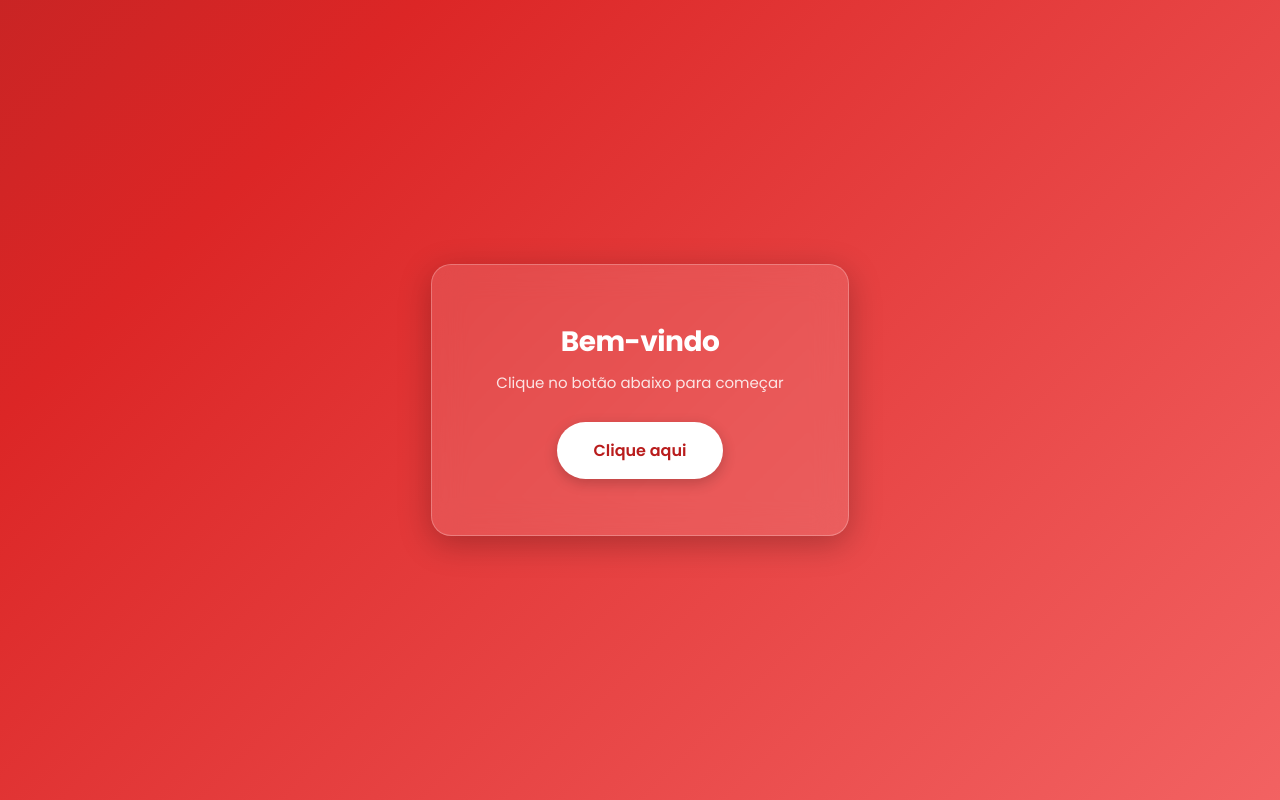
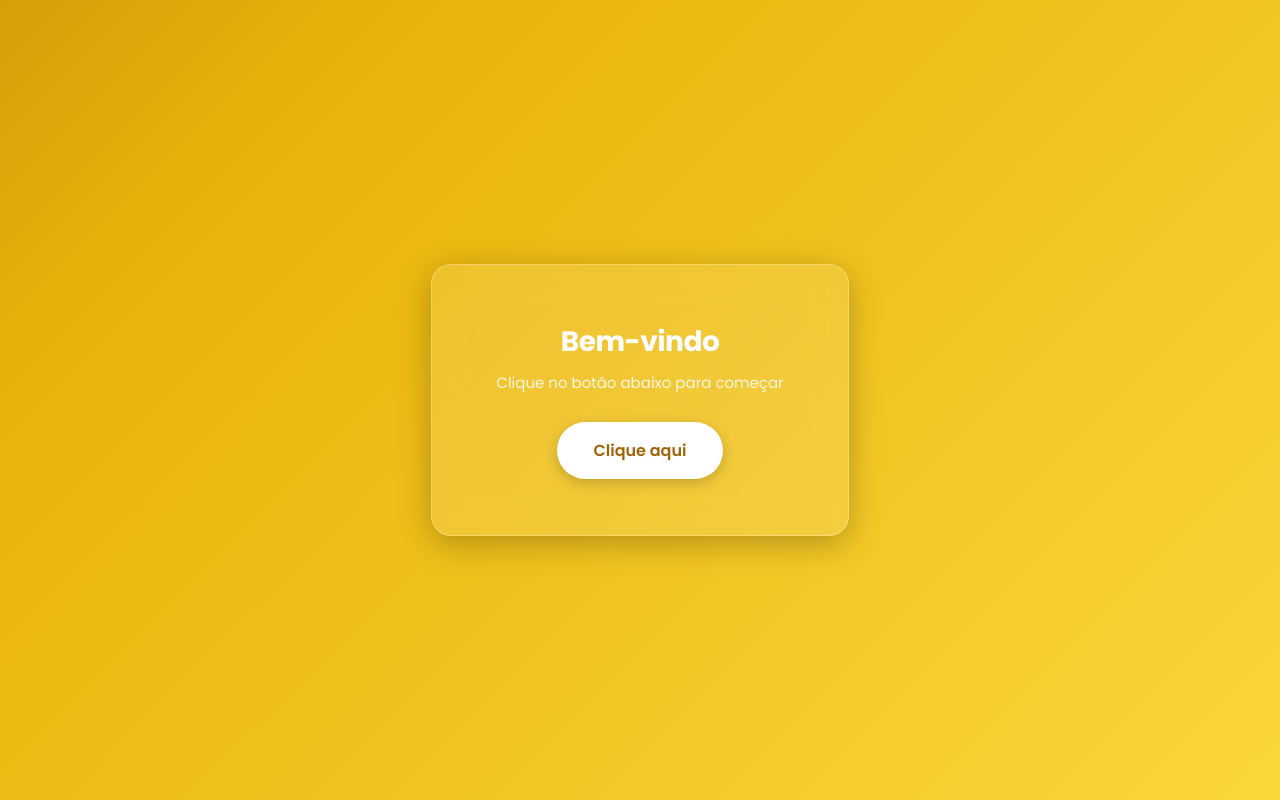
Before and after one commit to jhoracio-eng/MeuProjeto_1, a plain HTML site: page index.html in a window 1280 px wide. Drawn offline with Linux system fonts and the light colour scheme.

Commit message:
Change gradient and button colors to yellow tones
Co-Authored-By: Claude Sonnet 5 <noreply@anthropic.com>

```diff
--- a/index.html
+++ b/index.html
@@ -19,7 +19,7 @@
       height: 100vh;
       margin: 0;
       font-family: 'Poppins', Arial, sans-serif;
-      background: linear-gradient(135deg, #7f1d1d 0%, #dc2626 50%, #f87171 100%);
+      background: linear-gradient(135deg, #854d0e 0%, #eab308 50%, #fde047 100%);
       background-size: 200% 200%;
       animation: gradientShift 12s ease infinite;
       overflow: hidden;
@@ -67,7 +67,7 @@
       font-family: inherit;
       font-size: 16px;
       font-weight: 600;
-      color: #b91c1c;
+      color: #a16207;
       background: #fff;
       border: none;
       border-radius: 50px;
@@ -79,7 +79,7 @@
     button:hover {
       transform: translateY(-3px);
       box-shadow: 0 8px 20px rgba(0, 0, 0, 0.3);
-      background: #fee2e2;
+      background: #fef9c3;
     }
 
     button:active {
```
